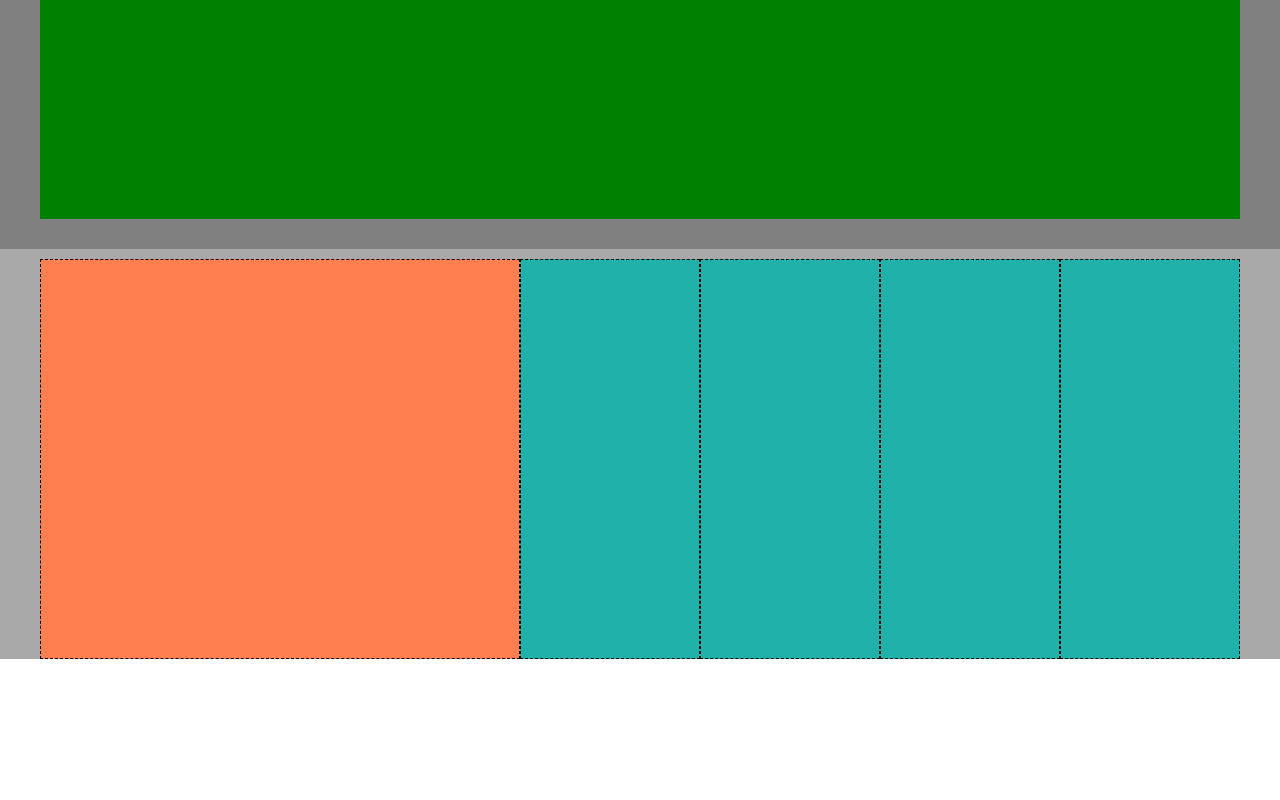
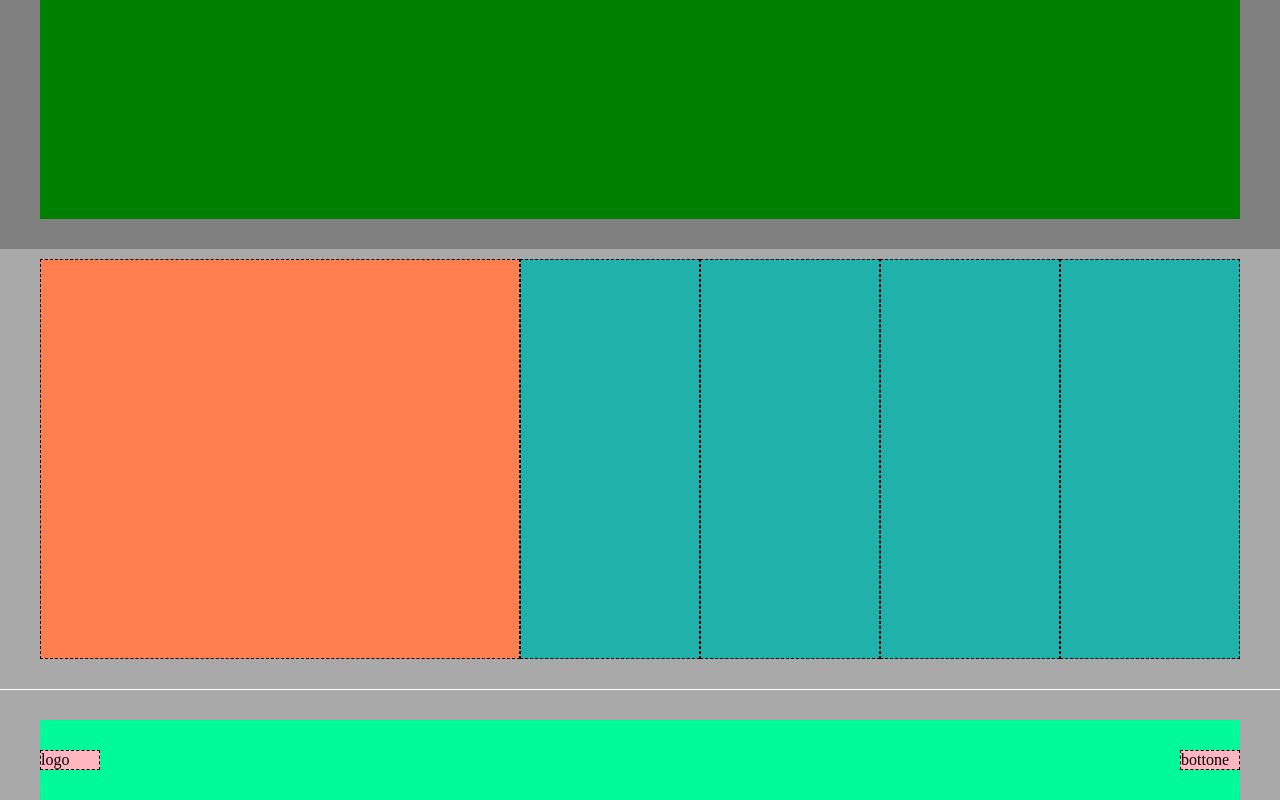
Before and after one commit to AntonioFilippa/htmlcss-simple-calculator, a plain HTML site: page index.html in a window 1280 px wide. Shown: the part 2557-3357 px from the top of the page. Before the commit the page ends 3216 px from the top, so only its background shows below. Drawn offline with Linux system fonts and the light colour scheme.

Commit message:
[UPD]FINISH

```diff
--- a/css/style.css
+++ b/css/style.css
@@ -134,3 +134,13 @@ margin:0px auto;
 .pdtop10{
     padding-top: 10px;
 }
+.col-8{
+    width: 60px;
+    height: 20px;
+}
+.jbeetween{
+    justify-content: space-between;
+}
+.mtop{
+    margin-top: 1px;
+}
--- a/index.html
+++ b/index.html
@@ -64,7 +64,7 @@
 </div>
 <div class="bg-darkgrey">
     <div class="container-sm ">
-        <div class="row pdtop10">
+        <div class="row pdtop10 pdbottom">
             <div class="col-40 bg-coral borderdash"></div>
             <div class="col-15 bg-verdeacqua borderdash"></div>
             <div class="col-15 bg-verdeacqua borderdash"></div>
@@ -73,5 +73,13 @@
         </div>
     </div>
 </div>
+<div class="bg-darkgrey mtop">
+    <div class="container-sm pdtop">
+        <div class="row bg-footer jbeetween pdtop pdbottom">
+            <div class="col-8 bg-lightpink borderdash ">logo</div>
+            <div class="col-8 bg-lightpink borderdash ">bottone</div>
+        </div>
+    </div>
+</div>
 
 </html>
```
